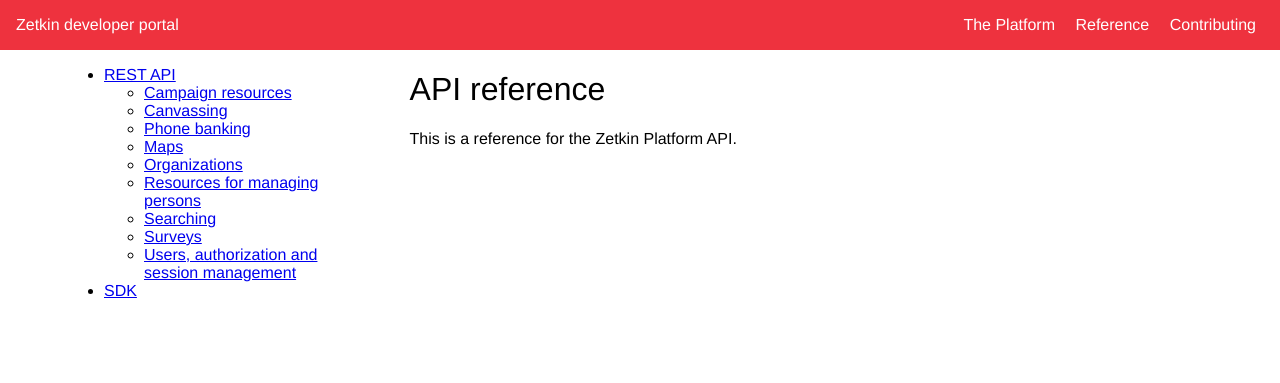
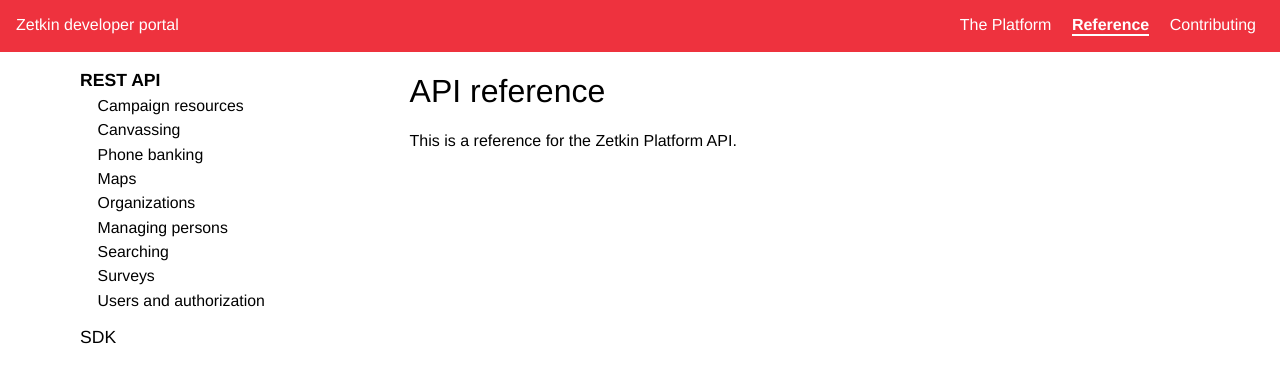
Before and after one commit to zetkin/developer.zetkin.org, a Jekyll site: the page built from reference/api/index.md, in a window 1280 px wide. Shown: the top 383 px of the page. Built offline with Jekyll 4.4.1, drawn with Linux system fonts in a browser that asks for light colours.

Commit message:
Style menus

```diff
--- a/_data/nav.yml
+++ b/_data/nav.yml
@@ -21,13 +21,13 @@
           path: /reference/api/maps
         - text: Organizations
           path: /reference/api/organizations
-        - text: Resources for managing persons
+        - text: Managing persons
           path: /reference/api/persons
         - text: Searching
           path: /reference/api/search
         - text: Surveys
           path: /reference/api/survey
-        - text: Users, authorization and session management
+        - text: Users and authorization
           path: /reference/api/users
     - text: SDK
       path: /reference/sdk
--- a/_includes/menu.html
+++ b/_includes/menu.html
@@ -2,9 +2,14 @@
 <ul>
 {% for item in include.items %}
     {% capture itemPathWithSlash %}{{ item.path }}/{% endcapture %}
+    {% assign selected = false %}
+    {% if page.url contains itemPathWithSlash %}
+        {% assign selected = true %}
+    {% endif %}
     <li>
-        <a href="{{ item.path }}">{{ item.text }}</a>
-        {% if page.url contains itemPathWithSlash %}
+        <a class="{% if selected %}selected{% endif %}"
+            href="{{ item.path }}">{{ item.text }}</a>
+        {% if selected %}
         {% include menu.html items=item.children %}
         {% endif %}
     </li>
--- a/_layouts/base.html
+++ b/_layouts/base.html
@@ -15,7 +15,13 @@
             <nav class="main-menu">
                 <ul>
                     {% for section in site.data.nav %}
-                    <li><a href="{{ section.path }}">{{ section.text }}</a></li>
+                    {% assign class = '' %}
+                    {% if page.url contains section.path %}
+                        {% assign class = 'selected' %}
+                    {% endif %}
+                    <li class="{{ class }}">
+                        <a href="{{ section.path }}">{{ section.text }}</a>
+                    </li>
                     {% endfor %}
                 </ul>
             </nav>
--- a/_sass/_layout.scss
+++ b/_sass/_layout.scss
@@ -23,6 +23,11 @@ body, html {
             list-style-type: none;
             display: inline-block;
             margin: 0 0.5em;
+
+            &.selected {
+                font-weight: bold;
+                border-bottom: 2px solid white;
+            }
         }
     }
 
@@ -42,6 +47,31 @@ body, html {
     .sidebar {
         width: 25%;
         margin-right: 5%;
+
+        ul {
+            padding-left: 1em;
+        }
+
+        li {
+            margin: 1em 0 0;
+            padding: 0;
+            list-style-type: none;
+            font-size: 1.1em;
+
+            li {
+                font-size: 0.9em;
+                margin: 0.4em 0;
+            }
+        }
+
+        a {
+            color: black;
+            text-decoration: none;
+
+            &.selected {
+                font-weight: bold;
+            }
+        }
     }
 
     .content {
```
